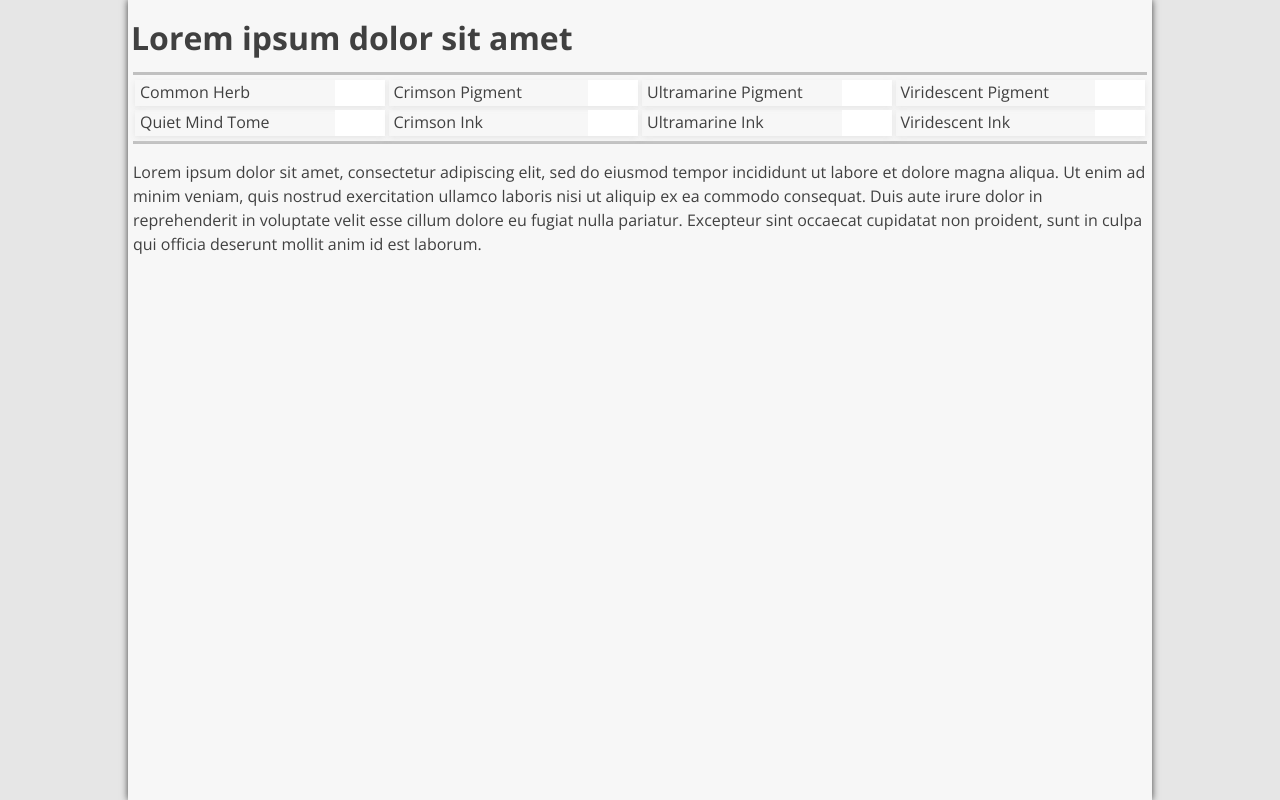
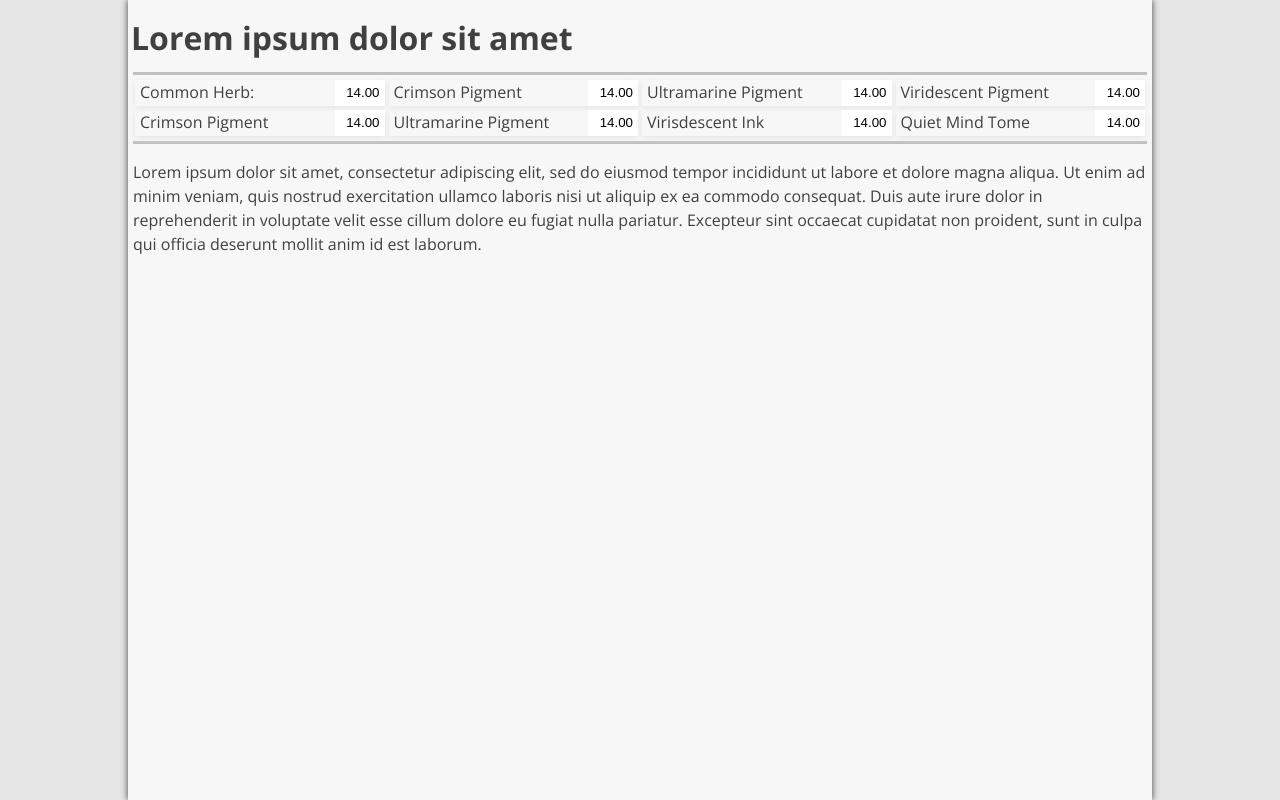
Before and after one commit to danaesignal/old-tradeskill-helper, a React app: page / in a window 1280 px wide. Built offline with nearby package versions, Linux system fonts and the light colour scheme.

Commit message:
Implements modification of item prices in state via control panel

```diff
--- a/src/component/ControlPanel/ControlPanel.js
+++ b/src/component/ControlPanel/ControlPanel.js
@@ -7,19 +7,32 @@ import ControlPanelCard from './ControlPanelCard/ControlPanelCard';
 import classes from './ControlPanel.scss';
 
 class ControlPanel extends PureComponent{
-  render(){
+  render(props){
+    let cards = null;
+    cards = (this.props.commodities.map(commodity => {
+      return (
+        <ControlPanelCard
+          name={commodity.display}
+          key={commodity.item}
+          item={commodity.item}
+          price={commodity.price}
+          updateHandler={this.props.updateHandler}/>
+      )
+    }));
+
     return (
       <div className={classes.ControlPanel}>
         <ul>
           {/* These names eventually be pulled from state along w/ prices */}
-          <ControlPanelCard name="Common Herb"/>
+            {/* <ControlPanelCard name="Common Herb"/>
             <ControlPanelCard name="Crimson Pigment"/>
             <ControlPanelCard name="Ultramarine Pigment"/>
             <ControlPanelCard name="Viridescent Pigment"/>
             <ControlPanelCard name="Quiet Mind Tome"/>
             <ControlPanelCard name="Crimson Ink"/>
             <ControlPanelCard name="Ultramarine Ink"/>
-          <ControlPanelCard name="Viridescent Ink"/>
+            <ControlPanelCard name="Viridescent Ink"/> */}
+            {cards}
         </ul>
       </div>
     );
--- a/src/component/ControlPanel/ControlPanel.scss
+++ b/src/component/ControlPanel/ControlPanel.scss
@@ -32,6 +32,9 @@
 
       input {
         border: none;
+        width: 50px;
+        text-align:right;
+        padding-right: 5px;
       }
     }
   }
--- a/src/component/ControlPanel/ControlPanelCard/ControlPanelCard.js
+++ b/src/component/ControlPanel/ControlPanelCard/ControlPanelCard.js
@@ -5,7 +5,12 @@ class ControlPanelCard extends PureComponent{
     return (
       <li>
         <div>{this.props.name}</div>
-        <input type="text" style={{'width': '50px'}}></input>
+        <input
+          type="text"
+          defaultValue={this.props.price.toFixed(2)}
+          onBlur={this.props.updateHandler}
+          data-item={this.props.item}>
+        </input>
       </li>
     );
   }
--- a/src/hoc/Layout/Layout.js
+++ b/src/hoc/Layout/Layout.js
@@ -5,13 +5,45 @@ import DisplayPanel from '../../component/DisplayPanel/DisplayPanel';
 
 class Layout extends Component{
   state = {
-    placeholder: true,
+    commodities: [
+      {item: "herb", display: "Common Herb:", price: 14.00},
+      {item: "redPigment", display: "Crimson Pigment", price: 14.00},
+      {item: "bluePigment", display: "Ultramarine Pigment", price: 14.00},
+      {item: "greenPigment", display: "Viridescent Pigment", price: 14.00},
+      {item: "redInk", display: "Crimson Pigment", price: 14.00},
+      {item: "blueInk", display: "Ultramarine Pigment", price: 14.00},
+      {item: "greenInk", display: "Virisdescent Ink", price: 14.00},
+      {item: "tome", display: "Quiet Mind Tome", price: 14.00},
+    ]};
+
+  componentWillMount(){
+    let savedState = JSON.parse(localStorage.getItem('commodities'));
+    console.log(savedState);
+    if(savedState !== null){
+      this.setState({commodities: savedState});
+    }
+  }
+
+  handlePriceChange = (e) => {
+    if(isNaN(e.target.value) || e.target.value === ""){
+      e.target.value = 0
+    }
+    const newPrice = parseFloat(e.target.value);
+    const commodities = [...this.state.commodities];
+    const itemToUpdate = e.target.dataset.item;
+    const itemIndex = commodities.findIndex(commodity => commodity.item === itemToUpdate);
+    const updatedItem = { ...commodities[itemIndex], price: newPrice};
+    commodities[itemIndex] = updatedItem;
+    this.setState({commodities: [...commodities]})
+    localStorage.setItem('commodities', JSON.stringify(commodities));
+    e.target.value = newPrice.toFixed(2);
   };
+
   render(){
     return (
       <div>
         <Header/>
-        <ControlPanel/>
+        <ControlPanel commodities={this.state.commodities} updateHandler={this.handlePriceChange}/>
         <DisplayPanel/>
       </div>
     );
```
Lines whose indentation alone changed are shown as unchanged.
